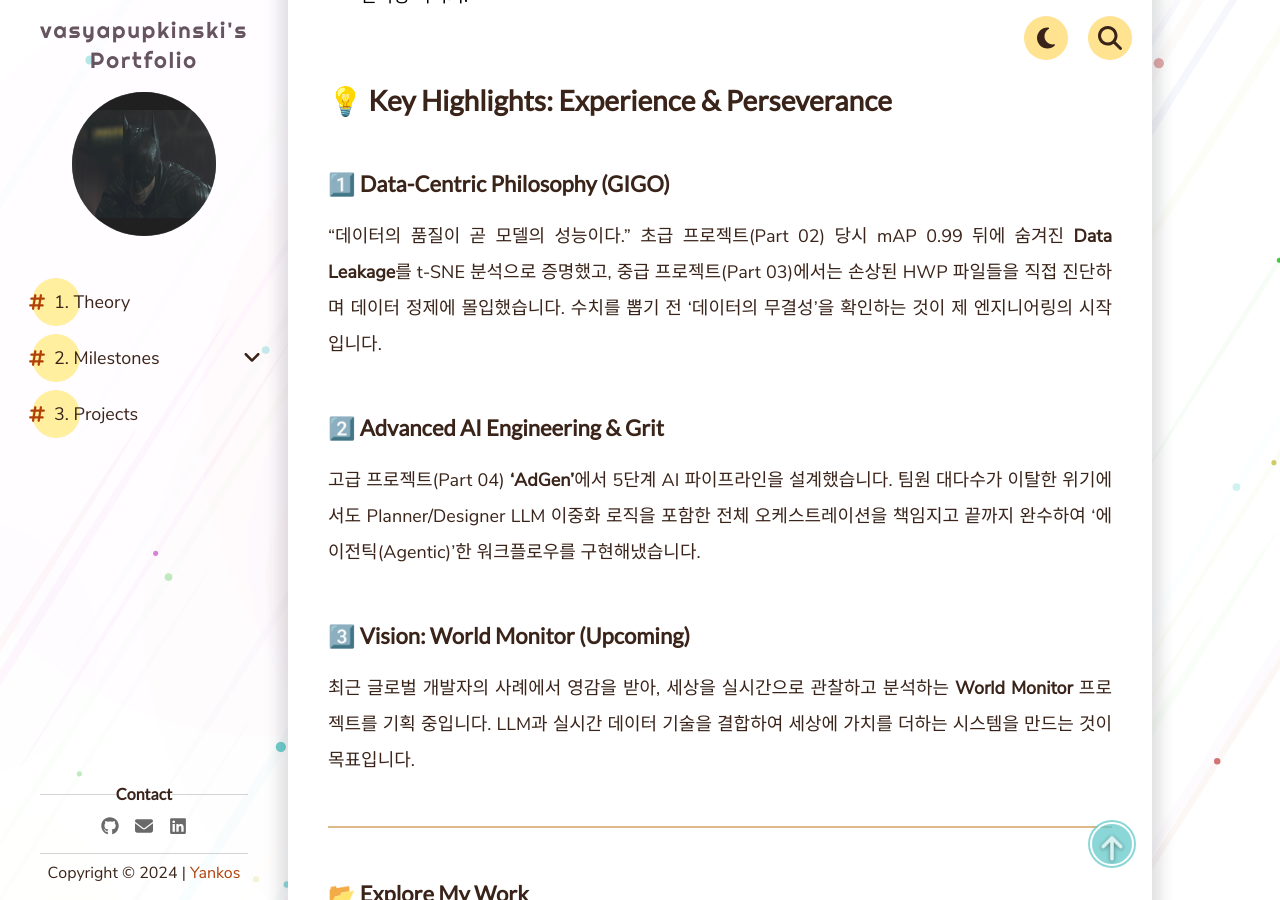
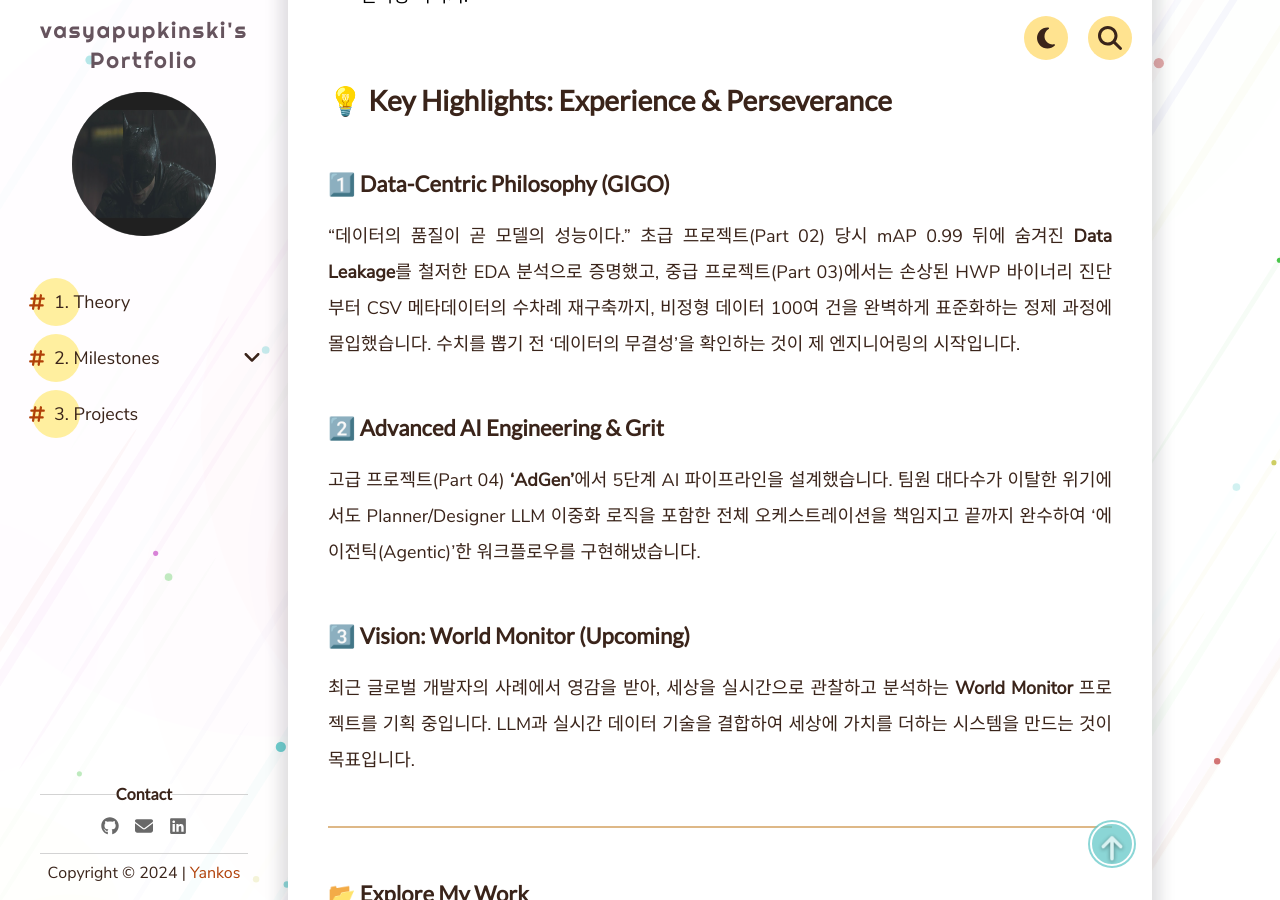
Before and after one commit to vasyapupkinski/vasyapupkinski.github.io, a Jekyll site: the page built from index.md, in a window 1280 px wide and 900 px high, scrolled down 1273 px. Built offline with Jekyll 4.4.1, drawn with Linux system fonts in a browser that asks for light colours; comment, search, counter and statistics services are not loaded.

Commit message:
Refine Part 03 highlight: Include CSV reworking and data standardization

```diff
--- a/index.md
+++ b/index.md
@@ -21,7 +21,7 @@ home: true
 ## 💡 Key Highlights: Experience & Perseverance
 
 ### 1️⃣ Data-Centric Philosophy (GIGO)
-"데이터의 품질이 곧 모델의 성능이다." 초급 프로젝트(Part 02) 당시 mAP 0.99 뒤에 숨겨진 **Data Leakage**를 t-SNE 분석으로 증명했고, 중급 프로젝트(Part 03)에서는 손상된 HWP 파일들을 직접 진단하며 데이터 정제에 몰입했습니다. 수치를 뽑기 전 '데이터의 무결성'을 확인하는 것이 제 엔지니어링의 시작입니다.
+"데이터의 품질이 곧 모델의 성능이다." 초급 프로젝트(Part 02) 당시 mAP 0.99 뒤에 숨겨진 **Data Leakage**를 철저한 EDA 분석으로 증명했고, 중급 프로젝트(Part 03)에서는 손상된 HWP 바이너리 진단부터 CSV 메타데이터의 수차례 재구축까지, 비정형 데이터 100여 건을 완벽하게 표준화하는 정제 과정에 몰입했습니다. 수치를 뽑기 전 '데이터의 무결성'을 확인하는 것이 제 엔지니어링의 시작입니다.
 
 ### 2️⃣ Advanced AI Engineering & Grit
 고급 프로젝트(Part 04) **'AdGen'**에서 5단계 AI 파이프라인을 설계했습니다. 팀원 대다수가 이탈한 위기에서도 Planner/Designer LLM 이중화 로직을 포함한 전체 오케스트레이션을 책임지고 끝까지 완수하여 '에이전틱(Agentic)'한 워크플로우를 구현해냈습니다.
```
